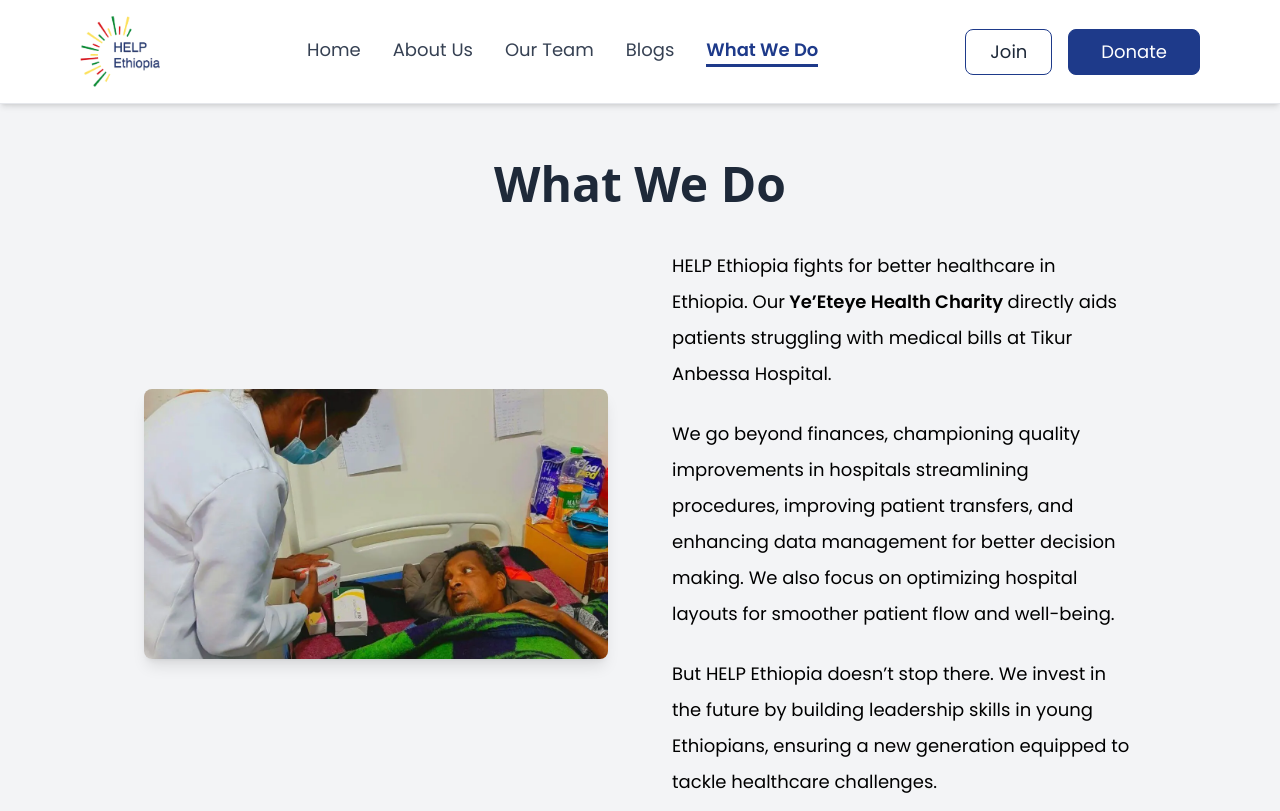
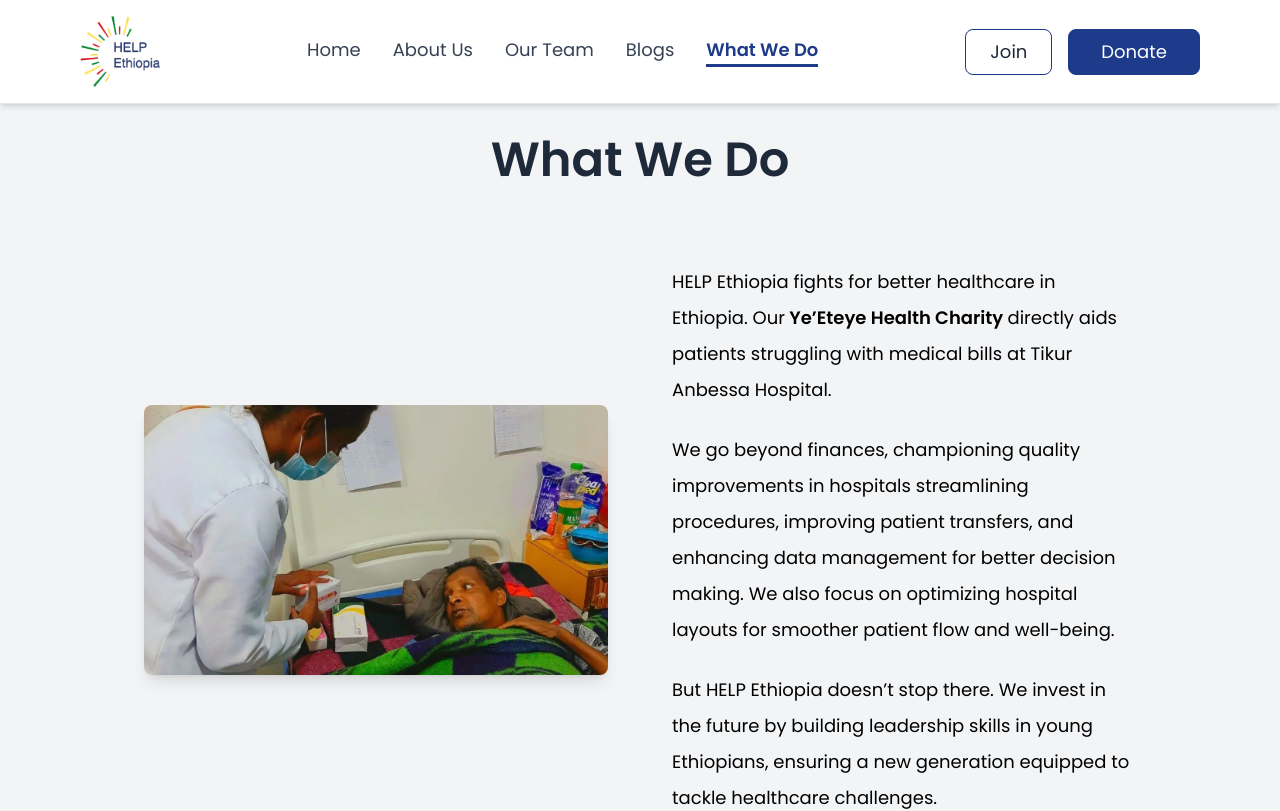
Before and after one commit to dagimgetaw/Help-Ethiopia-Website, a React (Vite) app in the folder frontend/: page /what-we-do in a window 1280 px wide. Shown: the top 811 px of the page. Built offline with nearby package versions, Linux system fonts and the light colour scheme.

Commit message:
update title text size

```diff
--- a/frontend/src/Components/WhatWeDo/Hero.jsx
+++ b/frontend/src/Components/WhatWeDo/Hero.jsx
@@ -2,8 +2,8 @@
 
 export default function Hero() {
   return (
-    <div className="pt-40 pb-5 px-6 md:px-12 lg:px-20 xl:px-36 bg-gray-100">
-      <p className="text-3xl md:text-4xl xl:text-5xl 2xl:text-6xl font-bold text-center text-gray-800">
+    <div className="pt-30 pb-5 px-6 md:px-12 lg:px-20 xl:px-36 bg-gray-100 font-text">
+      <p className="text-3xl md:text-4xl xl:text-5xl font-semibold mt-4 text-center text-gray-800 pb-10">
         What We Do
       </p>
       <div className="flex flex-col lg:flex-row items-center gap-10 lg:gap-16 pt-10">
```
